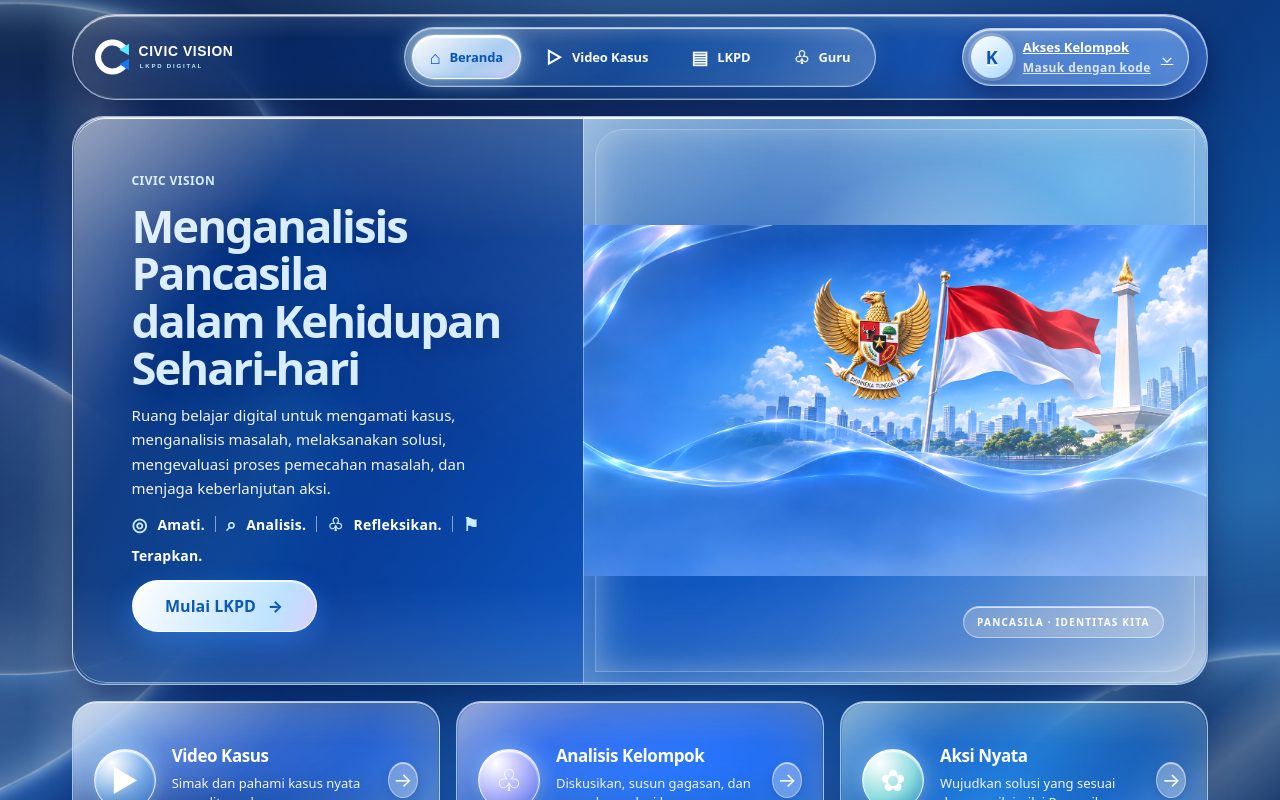
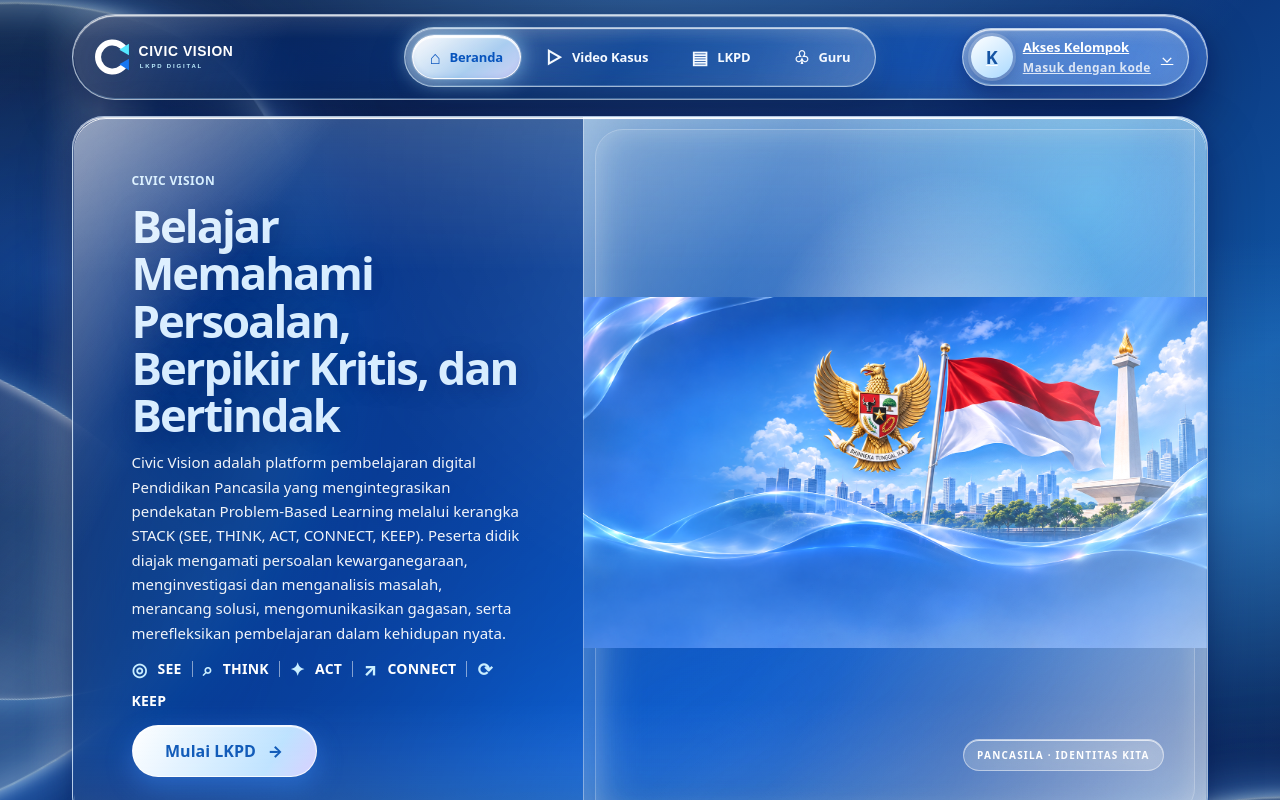
Before and after one commit to syauqigntg-art/civic-vision, a Next.js app: page / in a window 1280 px wide. Shown: the top 800 px of the page. Built offline with nearby package versions, Linux system fonts and the light colour scheme; no server answers.

Commit message:
feat(home): publish STACK framework description

```diff
--- a/app/page.tsx
+++ b/app/page.tsx
@@ -13,9 +13,9 @@ export default function Home() {
       <section className="student-hero">
         <div className="student-hero-copy">
           <span className="student-eyebrow">CIVIC VISION</span>
-          <h1>Menganalisis Pancasila<br />dalam Kehidupan Sehari-hari</h1>
-          <p>Ruang belajar digital untuk mengamati kasus, menganalisis masalah, melaksanakan solusi, mengevaluasi proses pemecahan masalah, dan menjaga keberlanjutan aksi.</p>
-          <div className="student-hero-motto"><span>◎</span> Amati. <i/> <span>⌕</span> Analisis. <i/> <span>♧</span> Refleksikan. <i/> <span>⚑</span> Terapkan.</div>
+          <h1>Belajar Memahami Persoalan,<br />Berpikir Kritis, dan Bertindak</h1>
+          <p>Civic Vision adalah platform pembelajaran digital Pendidikan Pancasila yang mengintegrasikan pendekatan Problem-Based Learning melalui kerangka STACK (SEE, THINK, ACT, CONNECT, KEEP). Peserta didik diajak mengamati persoalan kewarganegaraan, menginvestigasi dan menganalisis masalah, merancang solusi, mengomunikasikan gagasan, serta merefleksikan pembelajaran dalam kehidupan nyata.</p>
+          <div className="student-hero-motto"><span>◎</span> SEE <i/> <span>⌕</span> THINK <i/> <span>✦</span> ACT <i/> <span>↗</span> CONNECT <i/> <span>⟳</span> KEEP</div>
           <Link className="student-cta" href="/lkpd/identitas">Mulai LKPD <span aria-hidden="true">→</span></Link>
         </div>
         <div className="student-hero-art" aria-hidden="true">
```
